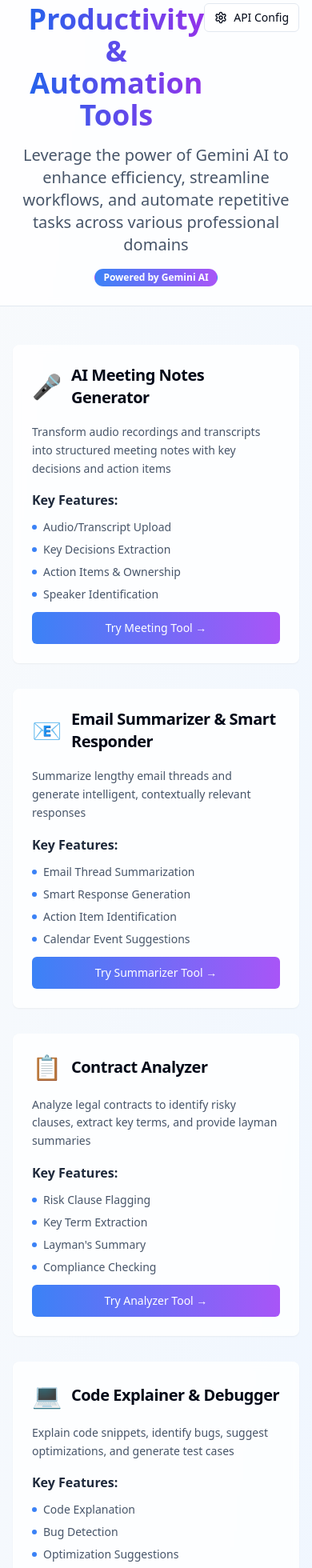
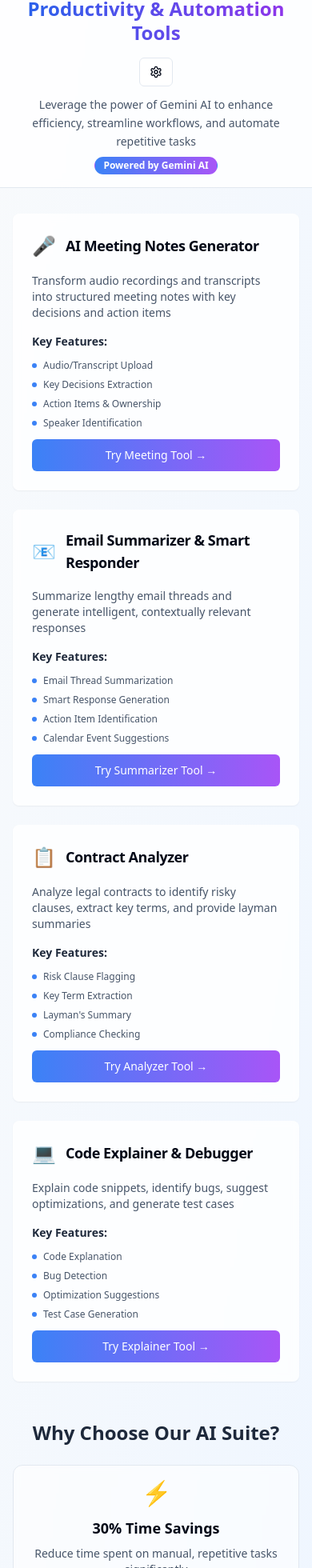
Before and after one commit to emaankhalil/gemini-productivity-forge, a React (Vite) app: page / in a window 390 px wide. Shown: the part 20-1980 px from the top of the page at 80% size. Built offline with nearby package versions, Linux system fonts and the light colour scheme.

Commit message:
Fix: Responsive header and layout
Adjust header for responsiveness and improve overall screen layout.

```diff
--- a/src/pages/Index.tsx
+++ b/src/pages/Index.tsx
@@ -9,9 +9,11 @@ import { ContractAnalyzer } from "@/components/tools/ContractAnalyzer";
 import { CodeExplainer } from "@/components/tools/CodeExplainer";
 import { ToolNavigation } from "@/components/ToolNavigation";
 import { ApiConfiguration } from "@/components/ApiConfiguration";
+
 const Index = () => {
   const [activeTool, setActiveTool] = useState<string | null>(null);
   const [showApiConfig, setShowApiConfig] = useState(false);
+
   const tools = [{
     id: "meeting-notes",
     title: "AI Meeting Notes Generator",
@@ -41,7 +43,9 @@ const Index = () => {
     features: ["Code Explanation", "Bug Detection", "Optimization Suggestions", "Test Case Generation"],
     component: CodeExplainer
   }];
+
   const ActiveToolComponent = activeTool ? tools.find(t => t.id === activeTool)?.component : null;
+
   if (activeTool && ActiveToolComponent) {
     return <div className="min-h-screen bg-gradient-to-br from-slate-50 to-blue-50">
         <ToolNavigation onBack={() => setActiveTool(null)} />
@@ -50,6 +54,7 @@ const Index = () => {
         </div>
       </div>;
   }
+
   if (showApiConfig) {
     return <div className="min-h-screen bg-gradient-to-br from-slate-50 to-blue-50">
         <div className="bg-white/80 backdrop-blur-sm border-b border-slate-200 sticky top-0 z-10">
@@ -70,28 +75,30 @@ const Index = () => {
         </div>
       </div>;
   }
+
   return <div className="min-h-screen bg-gradient-to-br from-slate-50 to-blue-50">
       {/* Header */}
       <div className="bg-white/80 backdrop-blur-sm border-b border-slate-200 sticky top-0 z-10">
-        <div className="container mx-auto px-4 py-6">
+        <div className="container mx-auto px-4 py-4 md:py-6">
           <div className="text-center">
-            <div className="flex justify-between items-start mb-4 rounded-none">
-              <div className="flex-1"></div>
+            <div className="flex flex-col sm:flex-row justify-between items-center gap-4 mb-3 md:mb-4">
+              <div className="flex-1 hidden sm:block"></div>
               <div className="flex-1">
-                <h1 className="text-4xl md:text-5xl font-bold bg-gradient-to-r from-blue-600 to-purple-600 bg-clip-text text-transparent">
-Productivity &amp; Automation Tools</h1>
+                <h1 className="text-2xl sm:text-3xl md:text-4xl font-bold bg-gradient-to-r from-blue-600 to-purple-600 bg-clip-text text-transparent leading-tight">
+                  Productivity & Automation Tools
+                </h1>
               </div>
-              <div className="flex-1 flex justify-end">
+              <div className="flex-1 flex justify-center sm:justify-end">
                 <Button variant="outline" size="sm" onClick={() => setShowApiConfig(true)} className="flex items-center gap-2">
                   <Settings className="w-4 h-4" />
-                  API Config
+                  <span className="hidden sm:inline">API Config</span>
                 </Button>
               </div>
             </div>
-            <p className="text-xl text-slate-600 max-w-3xl mx-auto">
-              Leverage the power of Gemini AI to enhance efficiency, streamline workflows, and automate repetitive tasks across various professional domains
+            <p className="text-sm sm:text-base md:text-lg text-slate-600 max-w-2xl mx-auto leading-relaxed px-2">
+              Leverage the power of Gemini AI to enhance efficiency, streamline workflows, and automate repetitive tasks
             </p>
-            <Badge variant="secondary" className="mt-4 bg-gradient-to-r from-blue-500 to-purple-500 text-white">
+            <Badge variant="secondary" className="mt-2 md:mt-3 bg-gradient-to-r from-blue-500 to-purple-500 text-white text-xs">
               Powered by Gemini AI
             </Badge>
           </div>
@@ -99,30 +106,30 @@ Productivity &amp; Automation Tools</h1>
       </div>
 
       {/* Tools Grid */}
-      <div className="container mx-auto px-4 py-12">
-        <div className="grid md:grid-cols-2 gap-8">
+      <div className="container mx-auto px-4 py-8 md:py-12">
+        <div className="grid md:grid-cols-2 gap-6 md:gap-8">
           {tools.map(tool => <Card key={tool.id} className="group hover:shadow-2xl transition-all duration-300 transform hover:-translate-y-1 border-0 bg-white/80 backdrop-blur-sm cursor-pointer" onClick={() => setActiveTool(tool.id)}>
               <CardHeader className="pb-4">
                 <div className="flex items-center gap-3 mb-3">
-                  <div className="text-3xl">{tool.icon}</div>
-                  <CardTitle className="text-xl group-hover:text-blue-600 transition-colors">
+                  <div className="text-2xl md:text-3xl">{tool.icon}</div>
+                  <CardTitle className="text-lg md:text-xl group-hover:text-blue-600 transition-colors">
                     {tool.title}
                   </CardTitle>
                 </div>
-                <CardDescription className="text-slate-600 leading-relaxed">
+                <CardDescription className="text-slate-600 leading-relaxed text-sm md:text-base">
                   {tool.description}
                 </CardDescription>
               </CardHeader>
               <CardContent>
                 <div className="space-y-3">
-                  <h4 className="font-semibold text-slate-800 mb-2">Key Features:</h4>
+                  <h4 className="font-semibold text-slate-800 mb-2 text-sm md:text-base">Key Features:</h4>
                   <div className="grid grid-cols-1 gap-2">
-                    {tool.features.map((feature, index) => <div key={index} className="flex items-center gap-2 text-sm text-slate-600">
-                        <div className="w-1.5 h-1.5 bg-blue-500 rounded-full"></div>
+                    {tool.features.map((feature, index) => <div key={index} className="flex items-center gap-2 text-xs md:text-sm text-slate-600">
+                        <div className="w-1.5 h-1.5 bg-blue-500 rounded-full flex-shrink-0"></div>
                         {feature}
                       </div>)}
                   </div>
-                  <Button className="w-full mt-4 bg-gradient-to-r from-blue-500 to-purple-500 hover:from-blue-600 hover:to-purple-600 text-white border-0">
+                  <Button className="w-full mt-4 bg-gradient-to-r from-blue-500 to-purple-500 hover:from-blue-600 hover:to-purple-600 text-white border-0 text-sm">
                     Try {tool.title.split(' ')[1]} Tool →
                   </Button>
                 </div>
@@ -131,27 +138,28 @@ Productivity &amp; Automation Tools</h1>
         </div>
 
         {/* Benefits Section */}
-        <div className="mt-16 text-center">
-          <h2 className="text-3xl font-bold text-slate-800 mb-8">Why Choose Our AI Suite?</h2>
-          <div className="grid md:grid-cols-3 gap-8">
-            <div className="bg-white/60 backdrop-blur-sm rounded-xl p-6 border border-slate-200">
-              <div className="text-4xl mb-4">⚡</div>
-              <h3 className="text-xl font-semibold mb-2">30% Time Savings</h3>
-              <p className="text-slate-600">Reduce time spent on manual, repetitive tasks significantly</p>
+        <div className="mt-12 md:mt-16 text-center">
+          <h2 className="text-2xl md:text-3xl font-bold text-slate-800 mb-6 md:mb-8">Why Choose Our AI Suite?</h2>
+          <div className="grid md:grid-cols-3 gap-6 md:gap-8">
+            <div className="bg-white/60 backdrop-blur-sm rounded-xl p-4 md:p-6 border border-slate-200">
+              <div className="text-3xl md:text-4xl mb-3 md:mb-4">⚡</div>
+              <h3 className="text-lg md:text-xl font-semibold mb-2">30% Time Savings</h3>
+              <p className="text-slate-600 text-sm md:text-base">Reduce time spent on manual, repetitive tasks significantly</p>
             </div>
-            <div className="bg-white/60 backdrop-blur-sm rounded-xl p-6 border border-slate-200">
-              <div className="text-4xl mb-4">🎯</div>
-              <h3 className="text-xl font-semibold mb-2">Enhanced Decision-Making</h3>
-              <p className="text-slate-600">Get quick, accurate insights to support informed decisions</p>
+            <div className="bg-white/60 backdrop-blur-sm rounded-xl p-4 md:p-6 border border-slate-200">
+              <div className="text-3xl md:text-4xl mb-3 md:mb-4">🎯</div>
+              <h3 className="text-lg md:text-xl font-semibold mb-2">Enhanced Decision-Making</h3>
+              <p className="text-slate-600 text-sm md:text-base">Get quick, accurate insights to support informed decisions</p>
             </div>
-            <div className="bg-white/60 backdrop-blur-sm rounded-xl p-6 border border-slate-200">
-              <div className="text-4xl mb-4">🔍</div>
-              <h3 className="text-xl font-semibold mb-2">Better Information Access</h3>
-              <p className="text-slate-600">Make complex information digestible and easily searchable</p>
+            <div className="bg-white/60 backdrop-blur-sm rounded-xl p-4 md:p-6 border border-slate-200">
+              <div className="text-3xl md:text-4xl mb-3 md:mb-4">🔍</div>
+              <h3 className="text-lg md:text-xl font-semibold mb-2">Better Information Access</h3>
+              <p className="text-slate-600 text-sm md:text-base">Make complex information digestible and easily searchable</p>
             </div>
           </div>
         </div>
       </div>
     </div>;
 };
+
 export default Index;
```
